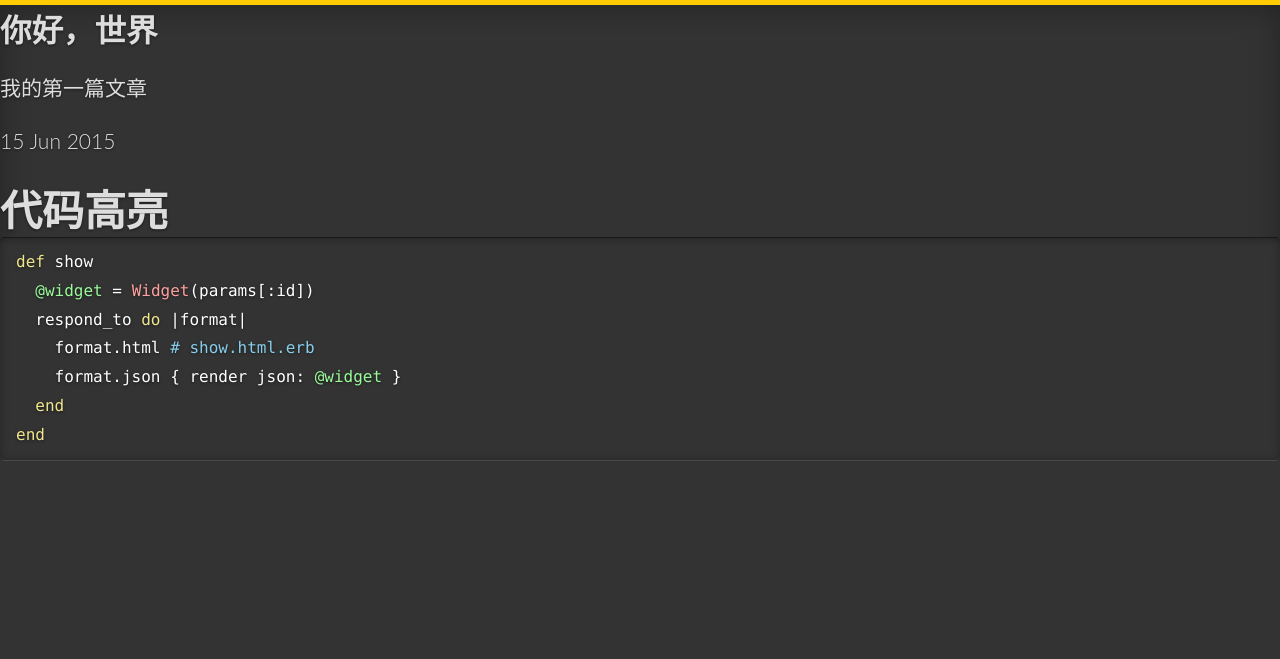
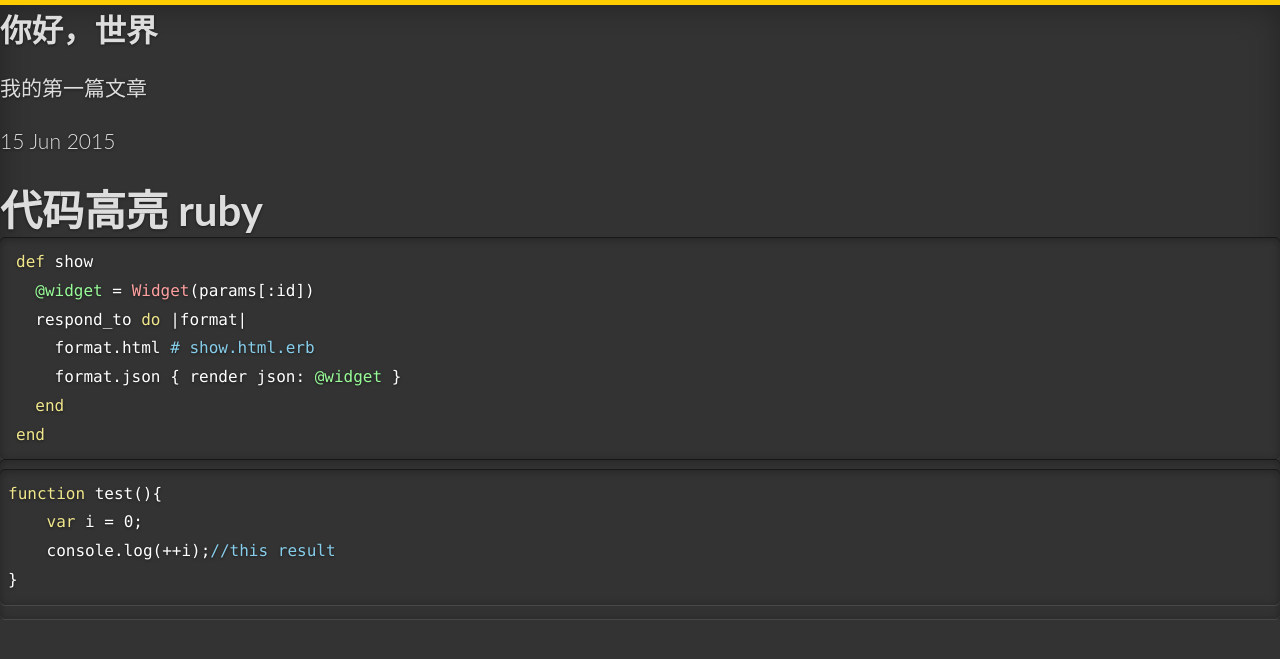
Before and after one commit to Eary/jekyll, a Jekyll site: the page built from _posts/2015-06-15-hello-world.md, in a window 1280 px wide. Shown: the top 659 px of the page. Built offline with Jekyll 4.4.1, drawn with Linux system fonts in a browser that asks for light colours.

Commit message:
test highlight

````diff
--- a/_posts/2015-06-15-hello-world.md
+++ b/_posts/2015-06-15-hello-world.md
@@ -7,7 +7,7 @@ title: 你好，世界
 <p>我的第一篇文章</p>
 <p>{{ page.date | date_to_string }}</p>
 
-#代码高亮
+#代码高亮 ruby
 {% highlight ruby %}
 def show
   @widget = Widget(params[:id])
@@ -17,3 +17,10 @@ def show
   end
 end
 {% endhighlight %}
+
+``` javascript
+function test(){
+    var i = 0;
+    console.log(++i);//this result
+}
+```
````
